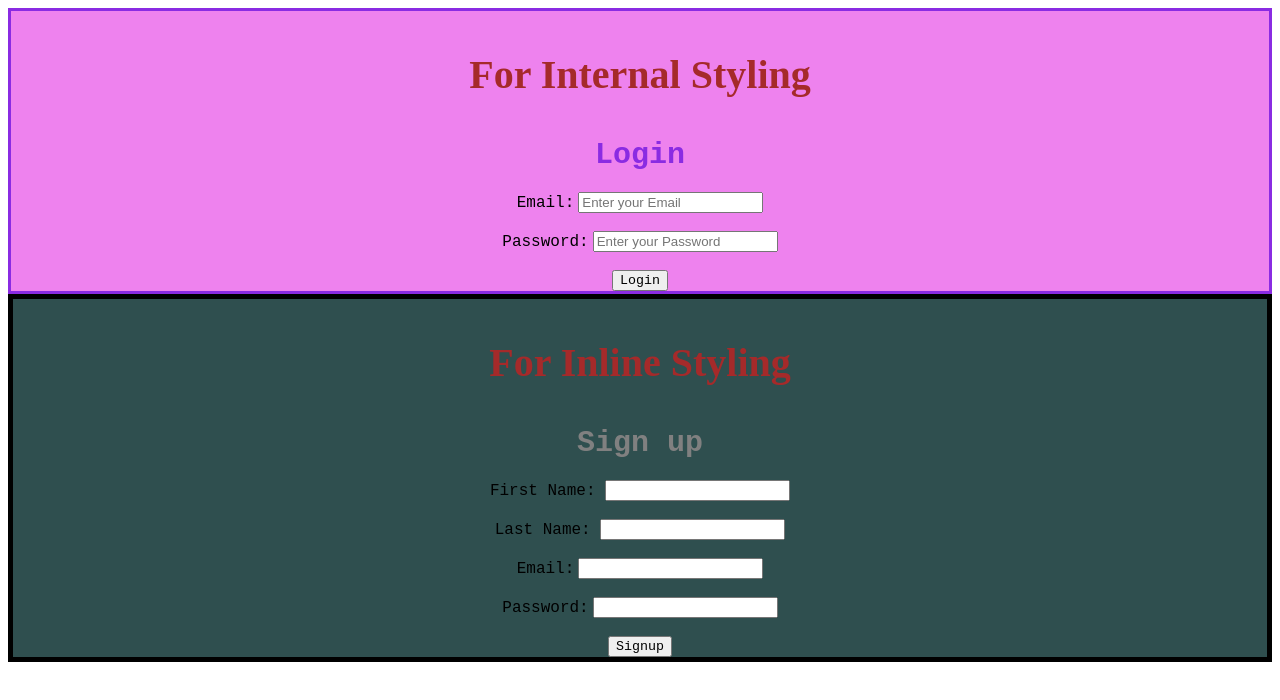
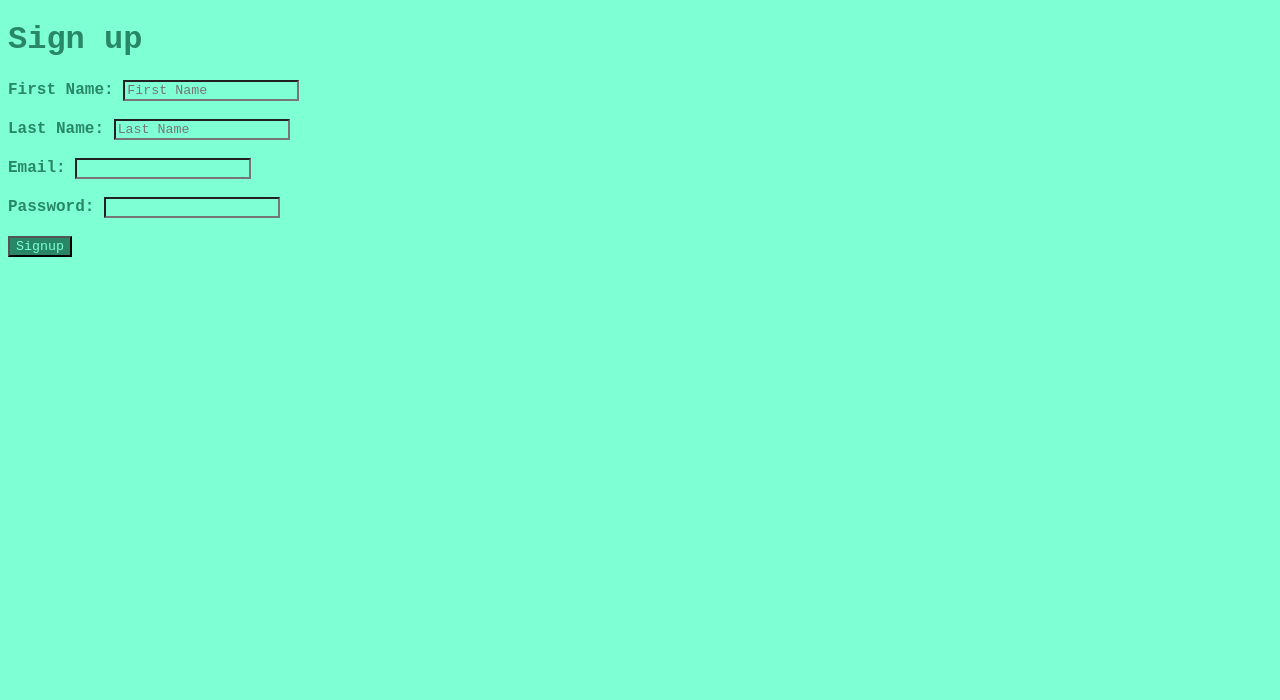
Before and after one commit to Ruba24/Login-Page, a plain HTML site: page index.html in a window 1280 px wide. Drawn offline with Linux system fonts and the light colour scheme.

Commit message:
Final Style.css file is added

```diff
--- a/index.html
+++ b/index.html
@@ -4,34 +4,16 @@
     <meta charset="UTF-8">
     <meta name="viewport" content="width=device-width, initial-scale=1.0">
     <title>Document</title>
-    <style>
-        h1{
-            font-family: 'Courier New', Courier, monospace;
-            color: blueviolet;
-        }
-        form{
-            background-color: violet;
-            border: 3px solid blueviolet;
-        }
-    </style>
     <link rel="stylesheet" href="style.css">
 </head>
 <body>
     <form action="">
-        <h3>For Internal Styling</h3>
-        <h1>Login</h1>
-        <label for="email">Email:</label> <input type="email" id="email" placeholder="Enter your Email"> <br> <br>
-        <label for="pwd">Password:</label> <input type="password" id="pwd" placeholder="Enter your Password"> <br> <br>
-        <button type="submit">Login</button>
-    </form>
-    <form action="" style=" background-color: darkslategrey; border: 5px solid;">
-        <h3>For Inline Styling</h3>
-        <h1 style="color: grey;">Sign up</h1>
-        <label for="FName">First Name: </label> <input type="text" id="FName"> <br> <br>
-        <label for="LName">Last Name: </label> <input type="text" id="LName"> <br> <br>
-        <label for="email">Email:</label> <input type="email" id="email"> <br> <br>
-        <label for="pwd">Password:</label> <input type="password"> <br> <br>
-        <button type="submit">Signup</button>
+        <h1 id="main-heading">Sign up</h1>
+        <label for="FName" class="field-label">First Name: </label> <input type="text" id="FName" placeholder="First Name"> <br> <br>
+        <label for="LName" class="field-label">Last Name: </label> <input type="text" id="LName" placeholder="Last Name"> <br> <br>
+        <label for="email" class="field-label">Email:</label> <input type="email" id="email"> <br> <br>
+        <label for="pwd" class="field-label">Password:</label> <input type="password"> <br> <br>
+        <button type="submit" id="btn">Signup</button>
     </form>
 </body>
 </html>
--- a/style.css
+++ b/style.css
@@ -1,3 +1,6 @@
+/* body{
+    background-color: aquamarine;
+}
 h3{
     color: brown;
     font-size: 40px;
@@ -13,4 +16,19 @@ label{
 }
 button{
     font-family: 'Courier New', Courier, monospace;
-}
+} */
+ *{
+    font-family: 'Courier New', Courier, monospace;
+    background-color: aquamarine;
+ }
+ #main-heading{
+    color: rgb(40, 135, 103);
+ }
+ .field-label{
+    color: rgb(40, 135, 103);
+    font-weight: bold;
+ }
+ #btn{
+    color: aquamarine;
+    background-color: rgb(40, 135, 103);
+ }
```
